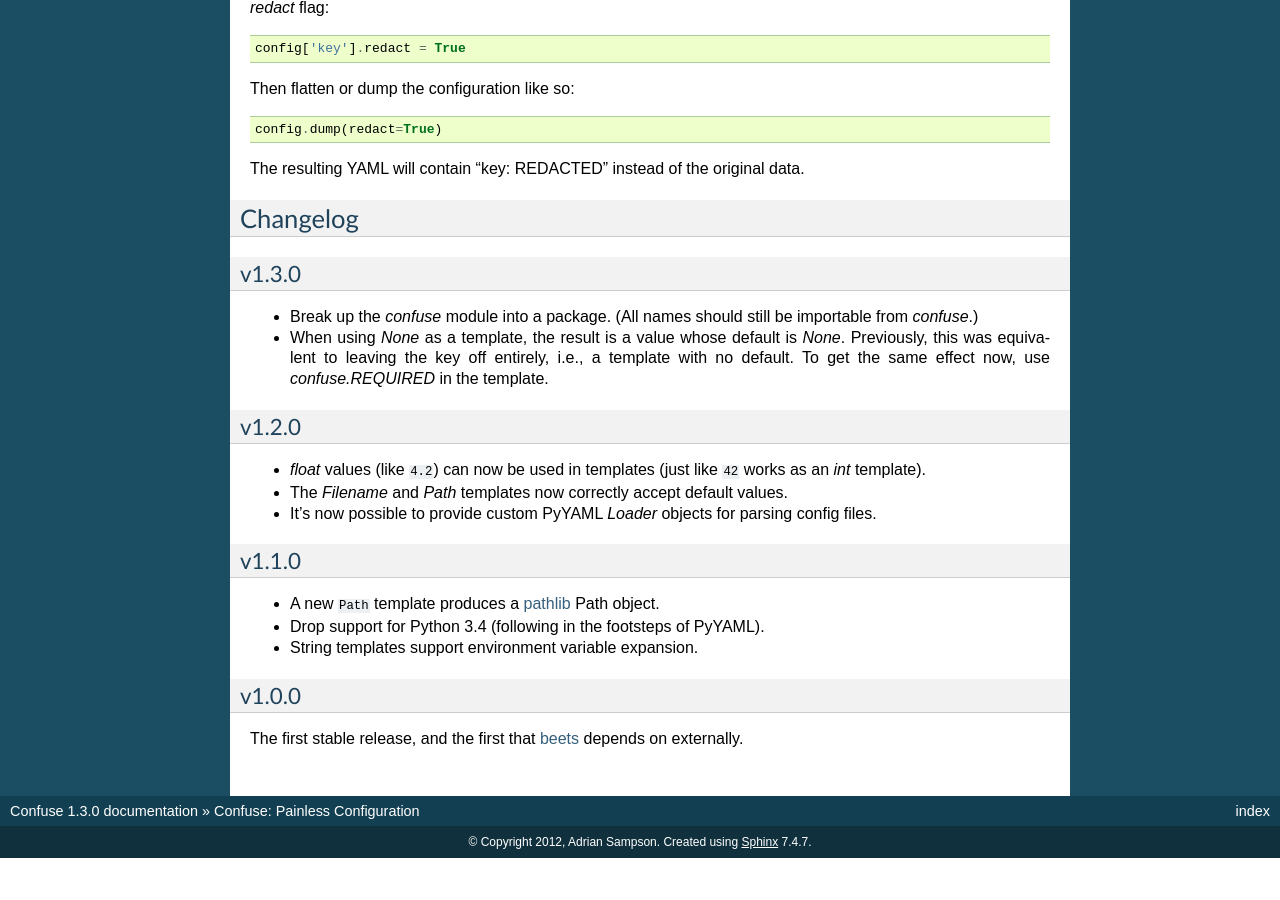
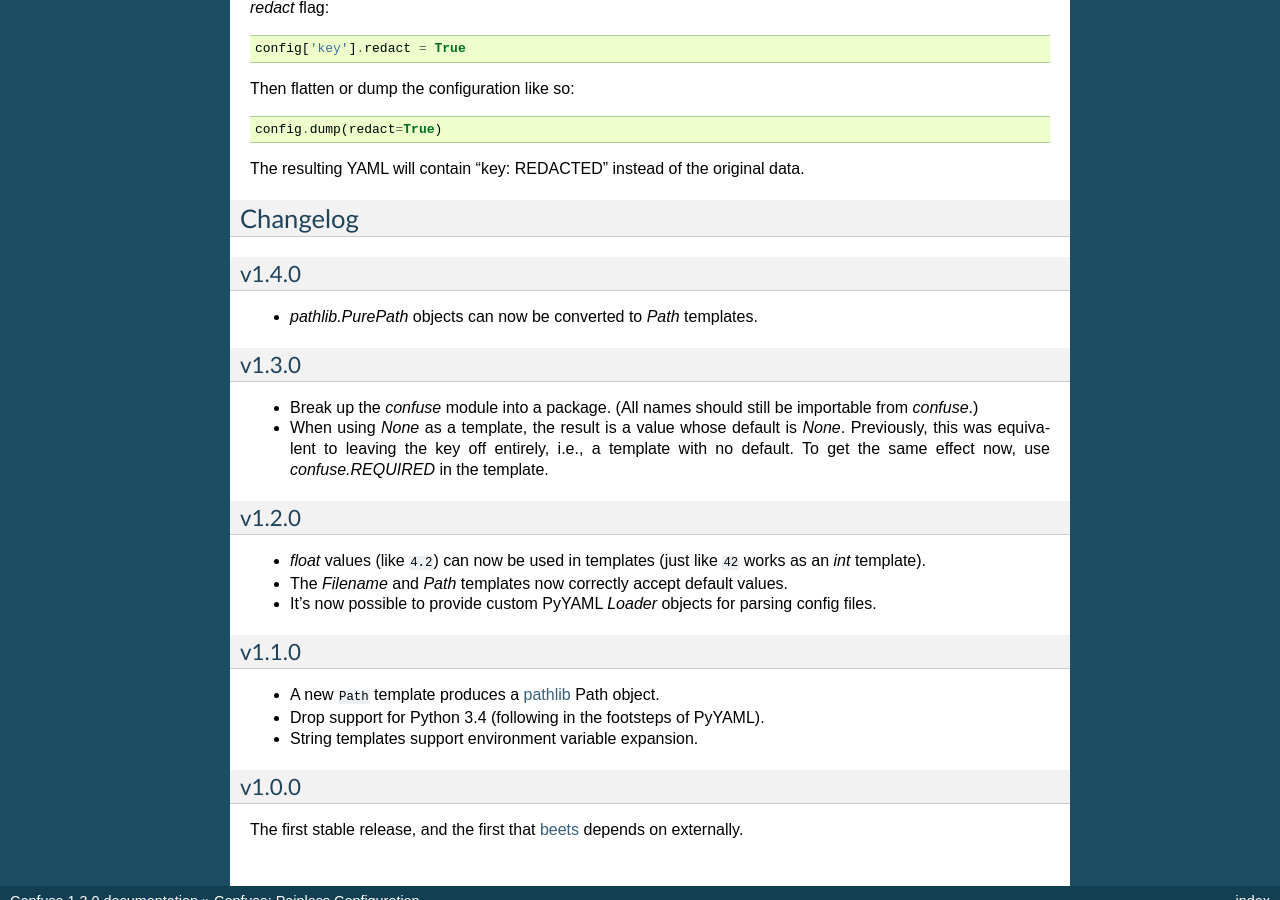
Before and after one commit to beetbox/confuse, a Sphinx documentation site: the page built from docs/index.rst, in a window 1280 px wide and 900 px high, scrolled down 5457 px. Built offline with Sphinx 7.4.7, drawn with Linux system fonts in a browser that asks for light colours; before the commit the page ends 6315 px from its top, so only the background shows below that.

Commit message:
Changelog for #104

```diff
--- a/docs/index.rst
+++ b/docs/index.rst
@@ -388,6 +388,11 @@ The resulting YAML will contain "key: REDACTED" instead of the original data.
 Changelog
 ---------
 
+v1.4.0
+''''''
+
+- `pathlib.PurePath` objects can now be converted to `Path` templates.
+
 v1.3.0
 ''''''
 
```
